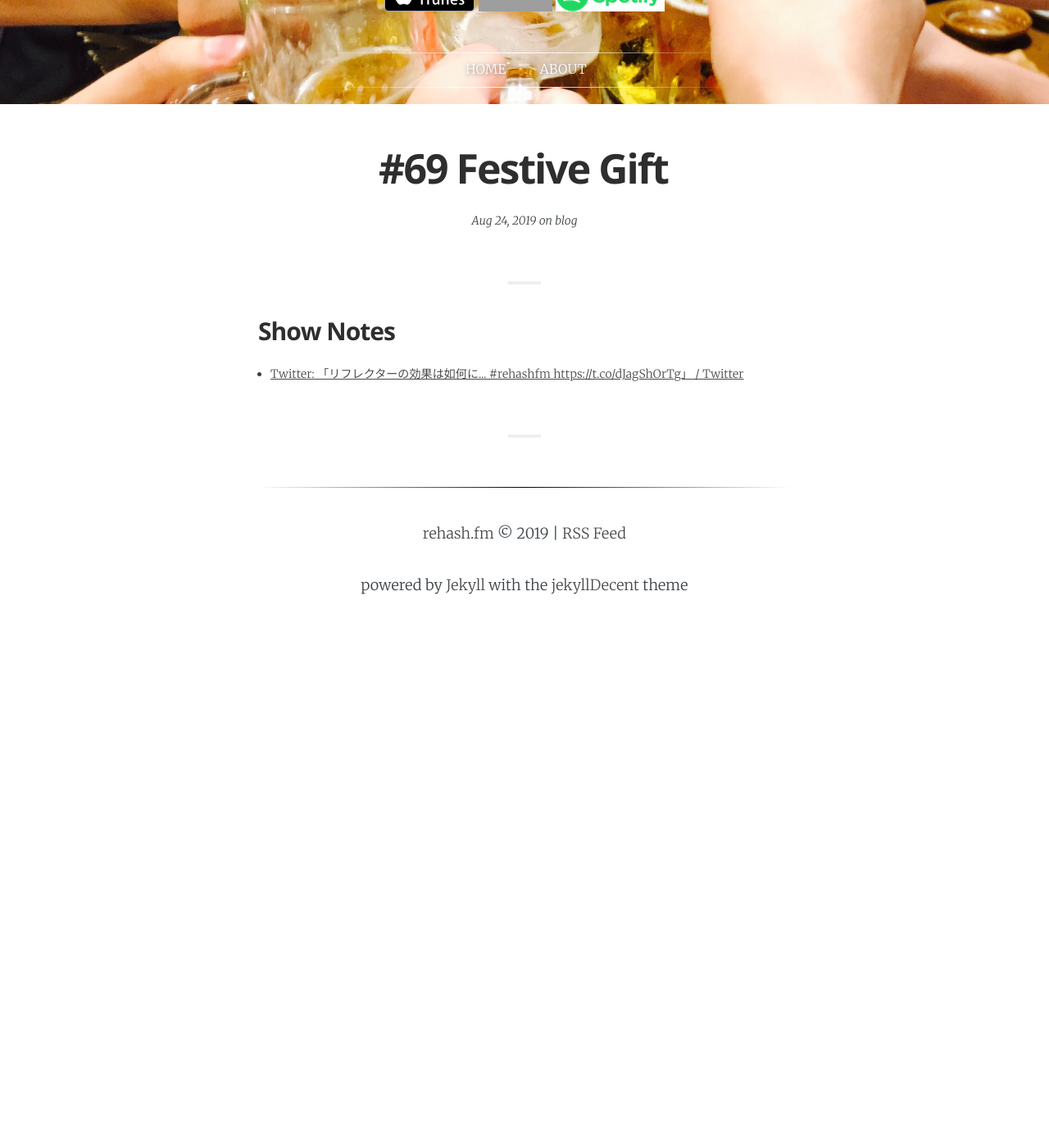
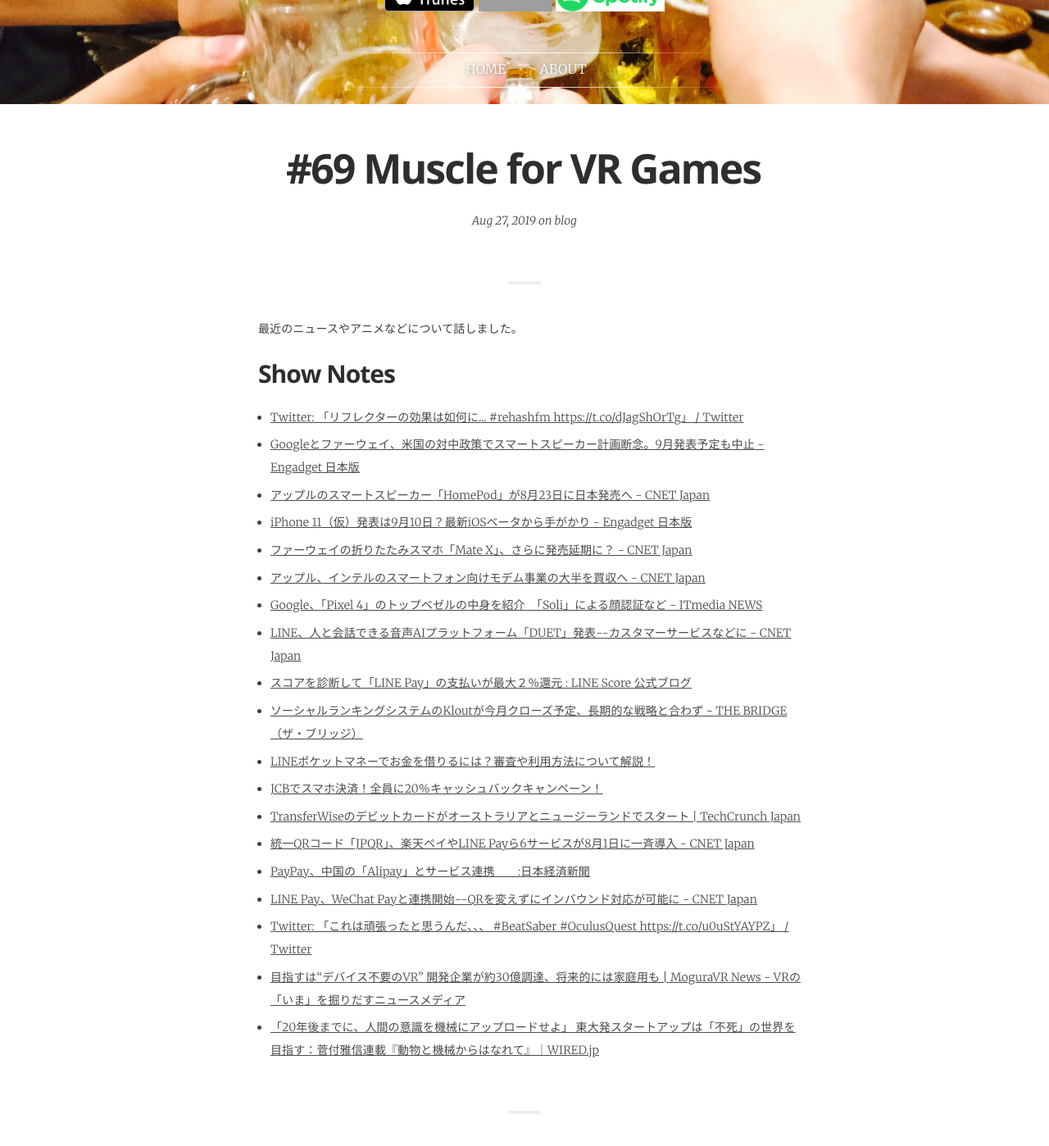
Before and after one commit to rehashfm/rehash.fm, a Jekyll site: the page built from _posts/2019-08-25-69.md, in a window 1280 px wide and 1400 px high, scrolled down 213 px. Shown: the whole window at 82% size. Built offline with Jekyll 4.4.1, drawn with Linux system fonts in a browser that asks for light colours; some web fonts are replaced; before the commit the page ends 943 px from its top, so only the background shows below that; grey boxes are pictures that could not be loaded.

Commit message:
Add links

```diff
--- a/_posts/2019-08-25-69.md
+++ b/_posts/2019-08-25-69.md
@@ -1,12 +1,32 @@
 ---
 layout:            post
-title:             "#69 Festive Gift"
-date:              2019-08-25 07:00:00 +0900
+title:             "#69 Muscle for VR Games"
+date:              2019-08-27 20:00:00 +0900
 tags:              blog
 category:          Blog
 author:            smile-0yen,azihsoyn
-excerpt:
+excerpt:           最近のニュースやアニメなどについて話しました。
 ---
+
+最近のニュースやアニメなどについて話しました。
 
 ## Show Notes
 - [Twitter: 「リフレクターの効果は如何に\.\.\. \#rehashfm https://t\.co/dJagShOrTg」 / Twitter](https://twitter.com/smile_0yen/status/1162367227842060295){:target="_blank"}
+- [Googleとファーウェイ、米国の対中政策でスマートスピーカー計画断念。9月発表予定も中止 \- Engadget 日本版](https://japanese.engadget.com/2019/07/29/google-9/){:target="_blank"}
+- [アップルのスマートスピーカー「HomePod」が8月23日に日本発売へ \- CNET Japan](https://japan.cnet.com/article/35141350/){:target="_blank"}
+- [iPhone 11（仮）発表は9月10日？最新iOSベータから手がかり \- Engadget 日本版](https://japanese.engadget.com/2019/08/16/iphone-11-9-10-ios/){:target="_blank"}
+- [ファーウェイの折りたたみスマホ「Mate X」、さらに発売延期に？ \- CNET Japan](https://japan.cnet.com/article/35141340/){:target="_blank"}
+- [アップル、インテルのスマートフォン向けモデム事業の大半を買収へ \- CNET Japan](https://japan.cnet.com/article/35140440/){:target="_blank"}
+- [Google、「Pixel 4」のトップベゼルの中身を紹介　「Soli」による顔認証など \- ITmedia NEWS](https://www.itmedia.co.jp/news/articles/1907/30/news052.html){:target="_blank"}
+- [LINE、人と会話できる音声AIプラットフォーム「DUET」発表\-\-カスタマーサービスなどに \- CNET Japan](https://japan.cnet.com/article/35139123/){:target="_blank"}
+- [スコアを診断して「LINE Pay」の支払いが最大２％還元 : LINE Score 公式ブログ](http://linescore-blog.line.me/archives/17811094.html){:target="_blank"}
+- [ソーシャルランキングシステムのKloutが今月クローズ予定、長期的な戦略と合わず \- THE BRIDGE（ザ・ブリッジ）](https://thebridge.jp/2018/05/social-influence-platform-klout-to-shut-down-on-may-25?utm_source=FeedBurner-Sd+Japan%28Japanese-New%29&utm_medium=feed&utm_campaign=Feed%3A+SdJapan+%28The+Bridge+%28Japanese%29%29){:target="_ blank"}
+- [LINEポケットマネーでお金を借りるには？審査や利用方法について解説！](https://www.cci-nenkin.jp/line-pocket-money/){:target="_blank"}
+- [JCBでスマホ決済！全員に20％キャッシュバックキャンペーン！](https://www.jcb.co.jp/campaign/cashb20_1908.html){:target="_blank"}
+- [TransferWiseのデビットカードがオーストラリアとニュージーランドでスタート \| TechCrunch Japan](https://jp.techcrunch.com/2019/08/15/2019-08-14-transferwises-debit-card-launches-in-australia-and-new-zealand-with-singapore-to-follow/){:target="_blank"}
+- [統一QRコード「JPQR」、楽天ペイやLINE Payら6サービスが8月1日に一斉導入 \- CNET Japan](https://japan.cnet.com/article/35140433/){:target="_blank"}
+- [PayPay、中国の「Alipay」とサービス連携　　:日本経済新聞](https://www.nikkei.com/article/DGXLRSP489805_V00C18A9000000/){:target="_blank"}
+- [LINE Pay、WeChat Payと連携開始\-\-QRを変えずにインバウンド対応が可能に \- CNET Japan](https://japan.cnet.com/article/35141124/){:target="_blank"}
+- [Twitter: 「これは頑張ったと思うんだ、、、 \#BeatSaber \#OculusQuest https://t\.co/u0uStYAYPZ」 / Twitter](https://twitter.com/azihsoyn/status/1162019768464920576)
+- [目指すは“デバイス不要のVR” 開発企業が約30億調達、将来的には家庭用も \| MoguraVR News \- VRの「いま」を掘りだすニュースメディア](https://www.moguravr.com/light-field-lab-funding/){:target="_blank"}
+- [「20年後までに、人間の意識を機械にアップロードせよ」 東大発スタートアップは「不死」の世界を目指す：菅付雅信連載『動物と機械からはなれて』｜WIRED\.jp](https://wired.jp/series/away-from-animals-and-machines/chapter8-2/){:target="_blank"}
```
